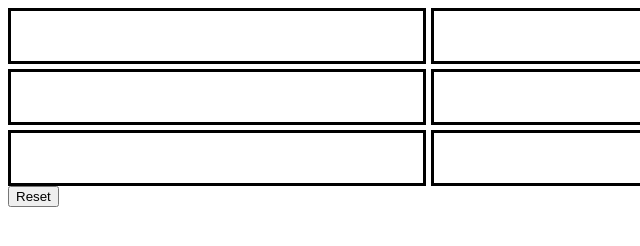
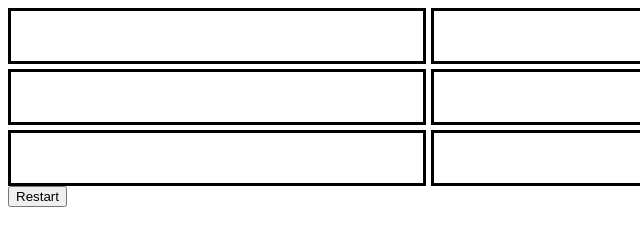
Before and after one commit to WillPabs/odin-project, a plain HTML site: page Javascript/TicTacToe/main.html in a window 1280 px wide. Shown: the full height of the page, 0-640 px from the left. Drawn offline with Linux system fonts and the light colour scheme.

Commit message:
Refactored button

```diff
--- a/Javascript/TicTacToe/main.html
+++ b/Javascript/TicTacToe/main.html
@@ -21,7 +21,7 @@
     </div>
     <div class="winning-message">
         <div id="winningMessageText"></div>
-        <button id="restartButton">Reset</button>
+        <button id="restartButton">Restart</button>
     </div>
     <script src="index.js"></script>
 </body>
```
